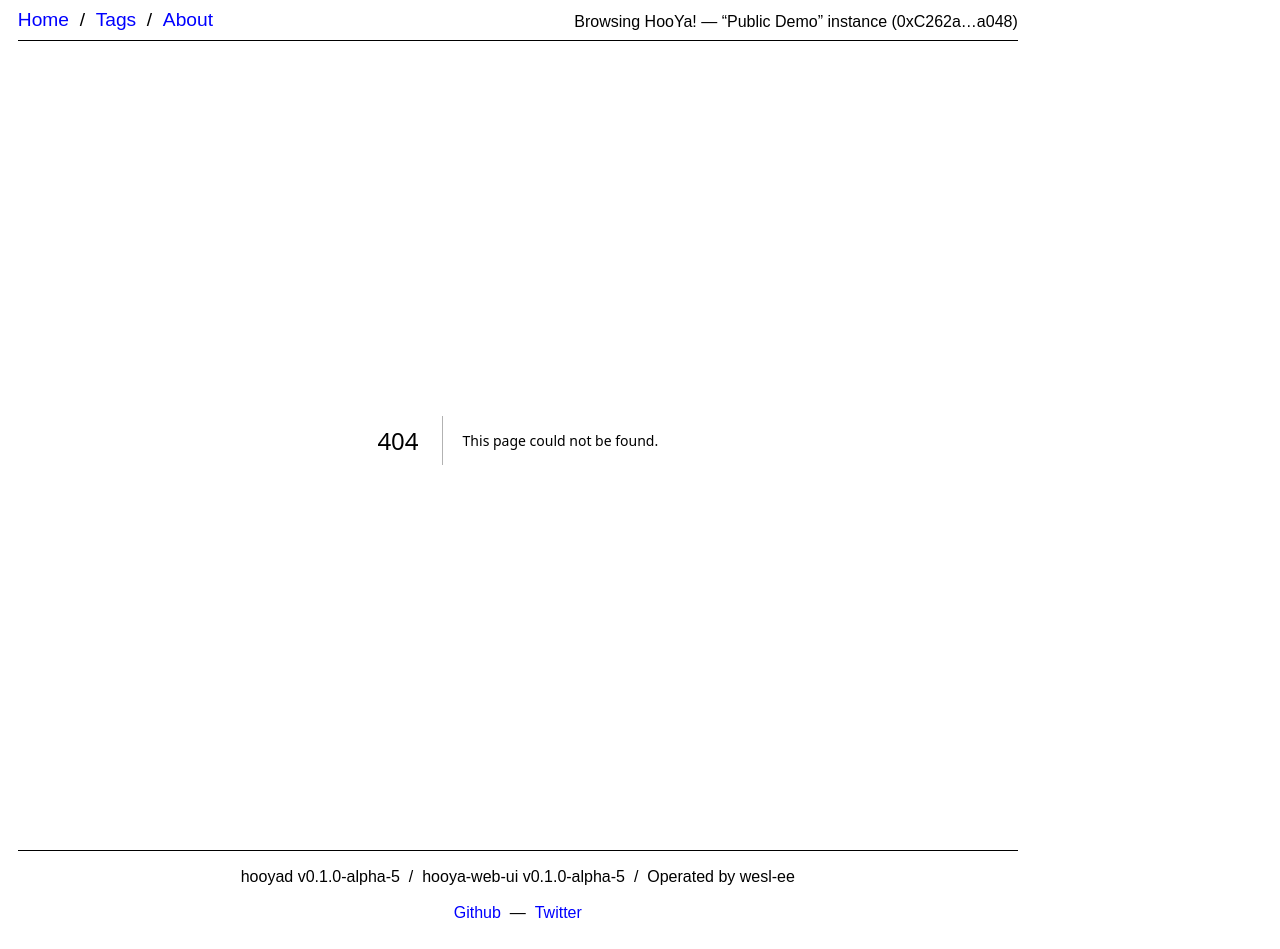
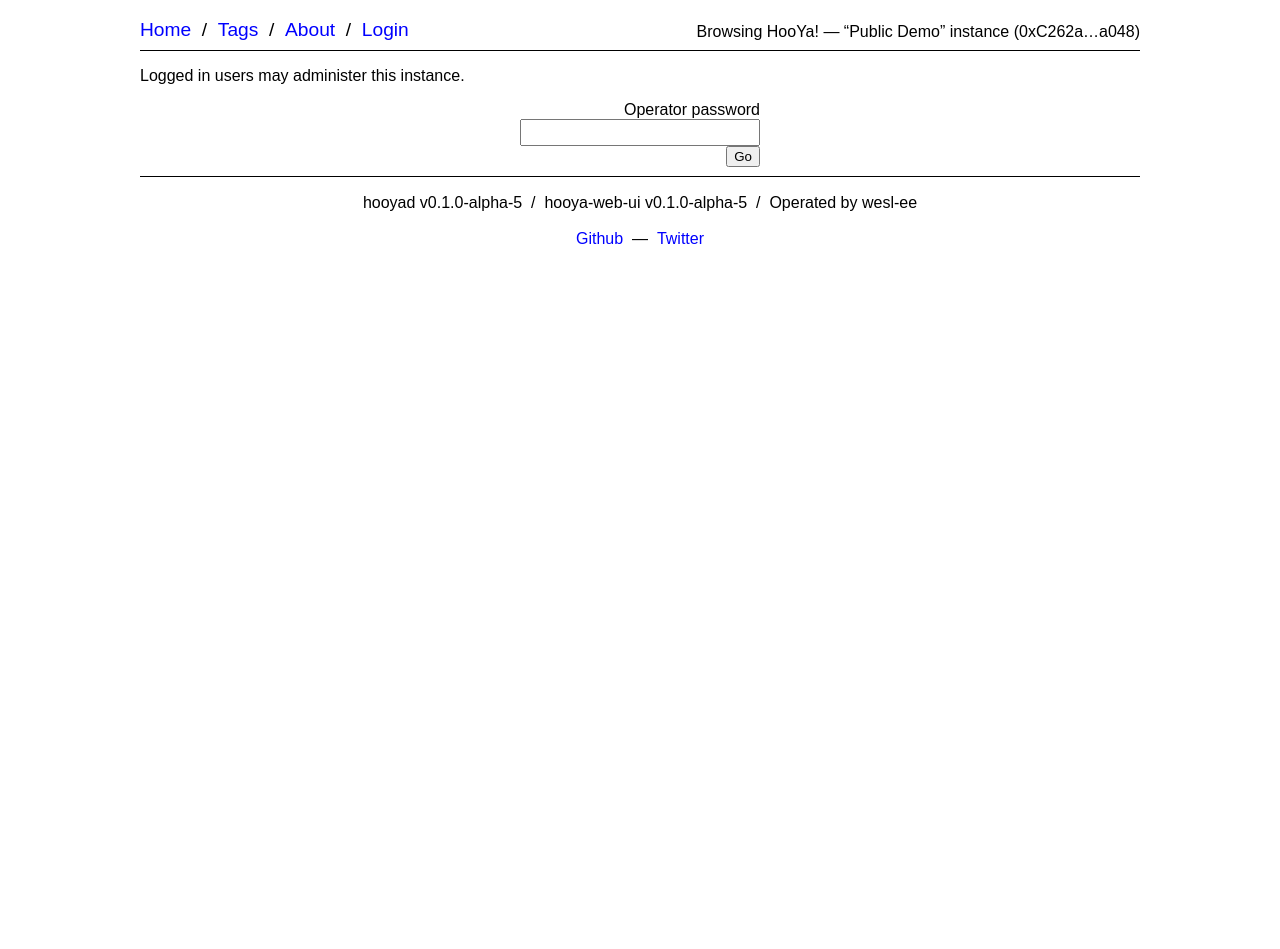
Before and after one commit to hooya-network/hooya-web-ui, a Next.js app: page /login in a window 1280 px wide. Before the commit this address had no page. After the commit the page ends 800 px from the top, so only its background shows below. Built offline with nearby package versions, Linux system fonts and the light colour scheme.

Commit message:
login button

```diff
--- a/src/actions.tsx
+++ b/src/actions.tsx
@@ -43,6 +43,25 @@ export async function QueryAllTags(pageToken: string): Promise<AllTagsResponse |
   return data
 }
 
+export async function Login(password: string): Promise<string | undefined> {
+  const endpoint = WebProxyEndpoint(); // Assume this function returns the base endpoint
+
+    const response = await fetch(`${endpoint}/login`, {
+      method: "POST",
+      headers: {
+        "Content-Type": "application/x-www-form-urlencoded",
+      },
+      body: `password=${encodeURIComponent(password)}`,
+    });
+
+    if (!response.ok) {
+      return
+    }
+
+    const jwt = await response.text();
+    return jwt;
+}
+
 type SuggestTagResponse = {
   tag_suggestion: {
     namespace: string,
--- a/src/app/global.css
+++ b/src/app/global.css
@@ -254,3 +254,12 @@ a:hover { color: red }
 .page-navigation li {
     margin: 0 1ch;
 }
+
+.login-form {
+    display: flex;
+    justify-content: center;
+}
+
+#login {
+    text-align: right;
+}
--- /dev/null
+++ b/src/app/login/page.tsx
@@ -0,0 +1,42 @@
+"use client";
+
+import { Login } from "@/actions";
+import { redirect } from 'next/navigation'
+import router from "next/router";
+import { useState } from "react";
+
+export default function Page() {
+  const [password, setPassword] = useState("");
+  const [message, setMessage] = useState("");
+
+  const handleSubmit = async (e: React.FormEvent<HTMLFormElement>) => {
+    const jwt = await Login(password);
+    if (jwt) {
+      localStorage.setItem("jwt", jwt)
+    }
+  };
+
+  return (
+    <>
+      <p>Logged in users may administer this instance.</p>
+      <div className="login-form">
+        <form method="post" action="/" id="login" onSubmit={handleSubmit}>
+          <label htmlFor="password">Operator password</label>
+          <br />
+          <input
+            type="password"
+            name="password"
+            id="password"
+            value={password}
+            onChange={(e) => setPassword(e.target.value)}
+          />
+          <br />
+          <button type="submit">Go</button>
+        </form>
+        {message && <p>{message}</p>}
+      </div>
+    </>
+  );
+}
+
+// Action to handle login
--- a/src/components/DeepHeader.tsx
+++ b/src/components/DeepHeader.tsx
@@ -1,11 +1,27 @@
+"use client";
+
 import Link from "next/link";
+import { redirect } from "next/navigation";
+import { useEffect, useState } from "react";
 
 export default function DeepHeader() {
+    const [jwt, setJwt] = useState<string | null>(null)
+
+    useEffect(() => {
+        setJwt(localStorage.getItem("jwt"))
+    }, [])
+
     return <header>
         <ul className="slash-flat-list" id="header-links">
             <li><Link href="/">Home</Link></li>
             <li><Link href="/tags">Tags</Link></li>
             <li><Link href="/about">About</Link></li>
+            {jwt
+                ? <li><Link href="/" onClick={() => {
+                    localStorage.removeItem("jwt")
+                    setJwt(null)
+                }}>Logout</Link></li>
+                : window && <li><Link href="/login">Login</Link></li>}
         </ul>
         <span id="header-title">Browsing HooYa! — “Public Demo” instance (0xC262a…a048)</span>
     </header>
```
